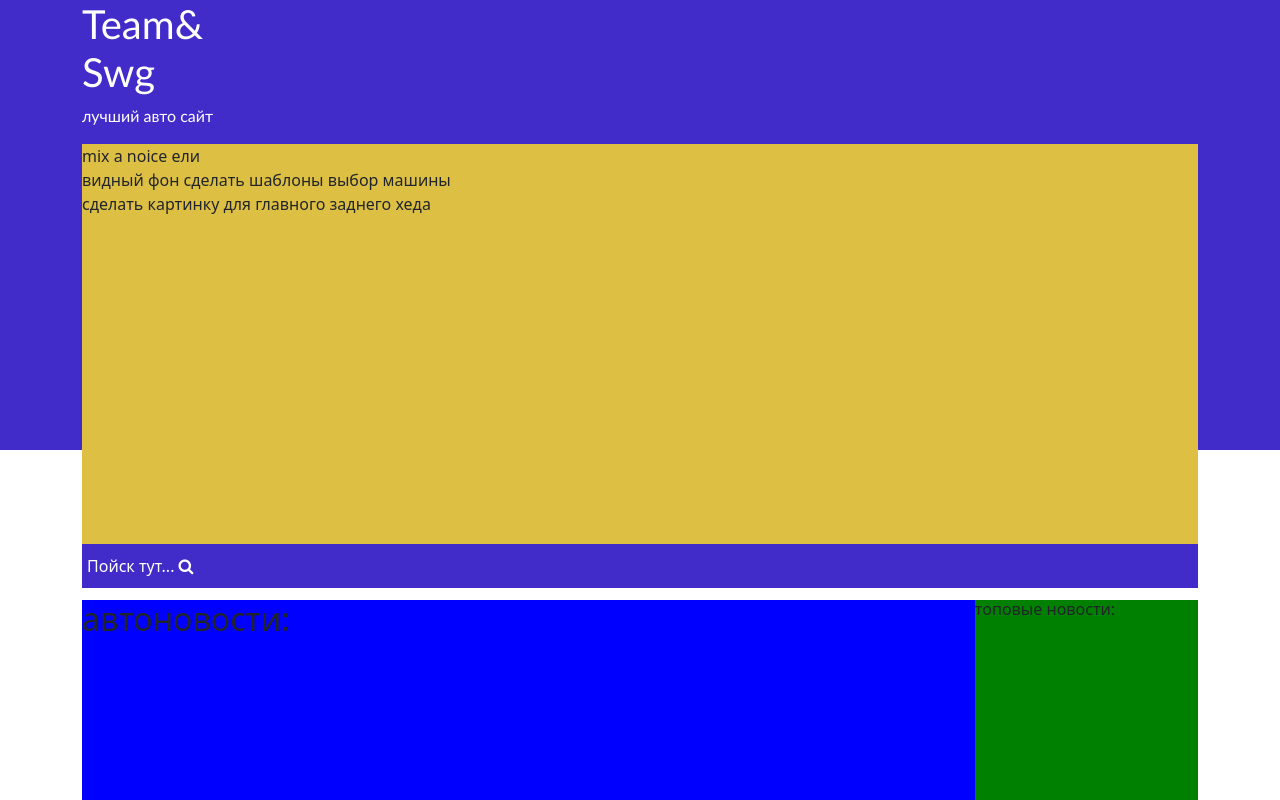
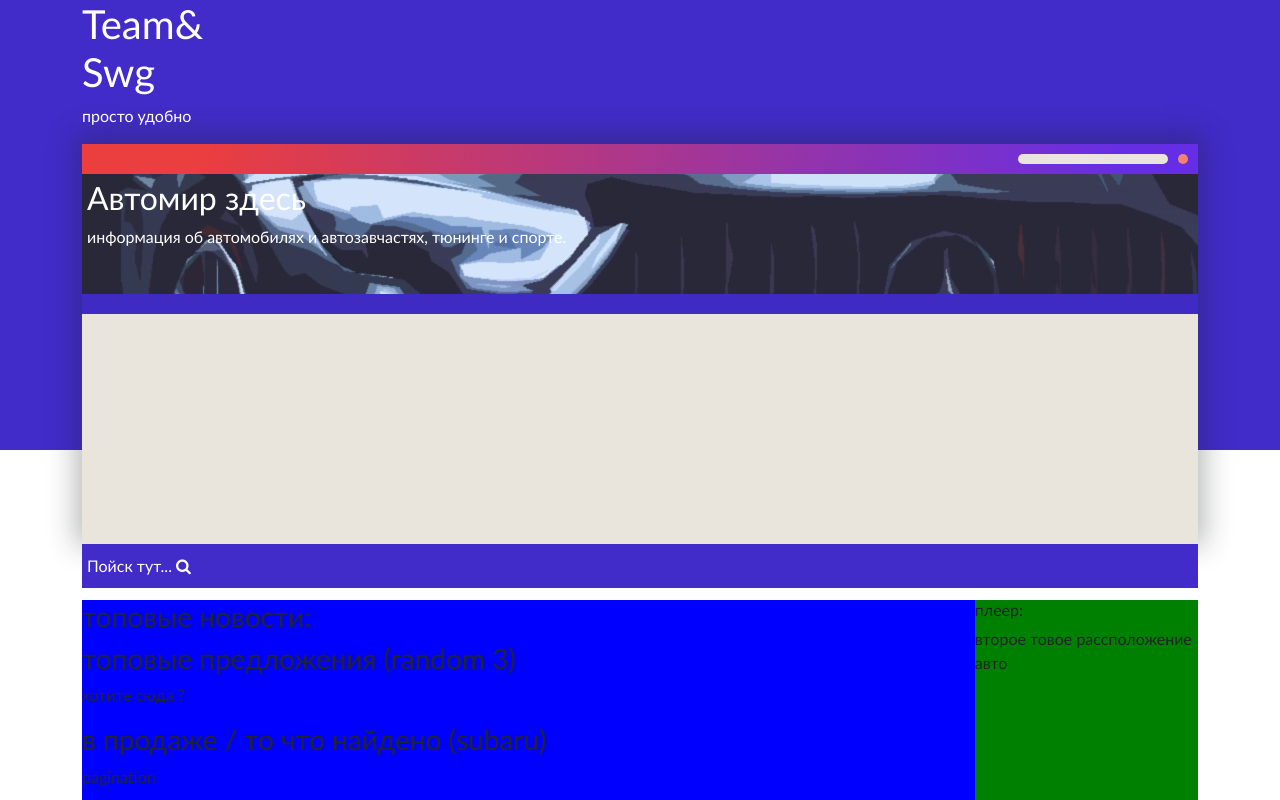
Before and after one commit to NightWolfHSS/TeamSwg, a website: page index.html in a window 1280 px wide. Shown: the top 800 px of the page. Drawn offline with nearby package versions, Linux system fonts and the light colour scheme.

Commit message:
header v, other changes

```diff
--- a/css/main.css
+++ b/css/main.css
@@ -3,6 +3,12 @@
 * Bootstrtap v5
 * style breakpoint
 */
+
+/*header*/
+
+* {
+	font-family: Calibri;
+}
 
 header {
 	background: #412cc9;
@@ -16,10 +22,58 @@ header {
 .logo>span>p {
 	color: white;
 }
+
 .main_header {
-	background: #ddbf44;
+	background: #e9e5dd;
 	height: 400px;
+	-webkit-box-shadow: 0px -4px 27px 6px rgba(31, 35, 37, 0.32);
+	-moz-box-shadow: 0px -4px 27px 6px rgba(31, 35, 37, 0.32);
+	box-shadow: 0px -4px 27px 6px rgba(31, 35, 37, 0.32);
 }
+
+.header_image_line {
+	background-image: url("../img/noice_m.jpg");
+	background-position:  center;
+	height: 120px;
+	/*width: 100%;*/
+}
+
+.line_decor_ready {
+	padding: 10px 0;
+	background-image: linear-gradient( 97.2deg,  rgba(235,62,62,1) 10.5%, rgba(101,46,229,1) 93.7% );
+	display: flex;
+	justify-content: flex-end;
+	padding-right: 10px;
+}
+
+.line_dec {
+	margin-right: 10px;
+	width: 150px;
+	border-radius: 20px;
+	background: #E9E5DD;
+}
+.line_dec_short  {
+	padding-right: 10px;
+	background: #f3826f;
+	width: 10px;
+	height: 10px;
+	border-radius: 50px;
+}
+
+
+.desk_hd {
+	padding: 5px;
+}
+.desk_hd>h2, .desk_hd>p{
+	padding: 0;
+	color: white;
+}
+.space_line {
+	background: #3F2BC4;
+	height: 20px;
+}
+
+
 
 
 .search {
@@ -29,6 +83,11 @@ header {
 	color: white;
 	padding: 10px 5px;
 }
+
+
+/*end header*/
+
+
 
 
 /*content*/
--- a/index.html
+++ b/index.html
@@ -9,28 +9,48 @@
 	<link rel="stylesheet" href="font-awesome-4.7.0/font-awesome-4.7.0/css/font-awesome.min.css">
 	<script type="text/javascript" src="node_modules/bootstrap/dist/js/bootstrap.js"></script>
 	<script defer type="text/javascript" src="js/main.js"></script>
-
 </head>
 <body>
 
 	<header>
 		<div class="container">
+
 			<div class="logo">
 				<h1>Team&<br>Swg</h1>
 				<span>
-					<p>лучший авто сайт</p>
+					<p>просто удобно</p>
 				</span>
 			</div>
+
 			<section class="main_header">
-				mix a noice
-				ели <br> видный фон
-				сделать шаблоны
-				выбор машины
-				<br>сделать картинку для главного заднего хеда
+				<!-- decore -->
+				<div class="line_decor_ready">
+					<div class="line_dec"></div>
+					<div class="line_dec_short"></div>
+				</div>
+				<!-- end decore -->
+				<div class="head_cnfg">
+					<div class="header_image_line">
+						<div class="desk_hd">
+							<h2>Автомир здесь </h2>
+							<p>информация об автомобилях и автозавчастях, тюнинге и спорте.</p>
+						</div>
+					</div>
+				</div>
+
+				<div class="space_line"></div>
+
+				<!-- кирпичики типо грузовая легковая спортивная тюнинг свап и тд  -->
+				<!-- выбрать все категории с свапом ... и т д -->
 			</section>
+
+
+
+			<!-- можешь при наведении изменять баграунд анимация круто будет -->
 			<div class="search">
 				<p>Пойск тут... <i class="fa fa-search" aria-hidden="true"></i></p>
 			</div>
+
 		</div>
 
 	</header>
@@ -41,12 +61,22 @@
 				<div class="wp_content">
 					<!-- part content -->
 					<div class="main_content">
-						<h2>автоновости: </h2>
+						<h3>топовые новости: </h3>
+
+
+						<h3>топовые предложения (random 3)</h3>
+						<p>хотите сюда ?</p>
+
+						<h3>в продаже / то что найдено (subaru)</h3>
+
+
+						pagination
 					</div>
 
 					<!-- part right panel -->
 					<div class="right_bar">
-						<h6>топовые новости:</h6>
+						<h6>плеер:</h6>
+						<p>второе товое рассположение авто</p>
 						<!-- ролик какой то с крутым плером -->
 					</div>
 				</div>
```
Also changed, not shown: img/bmw.jpg (added), img/noice_m.jpg (added), img/road.jpg (added), img/road2.jpg (added), 1 other file.
